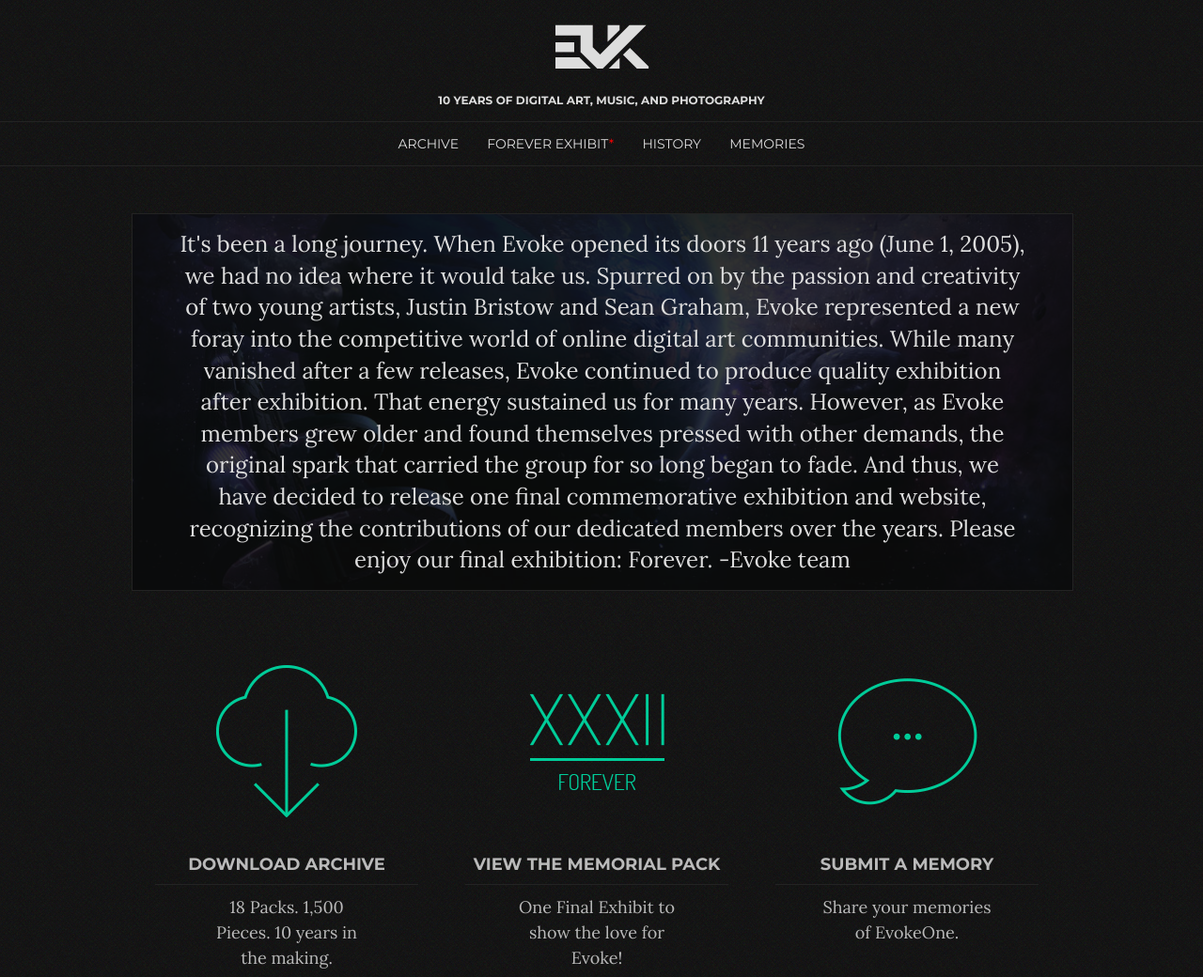
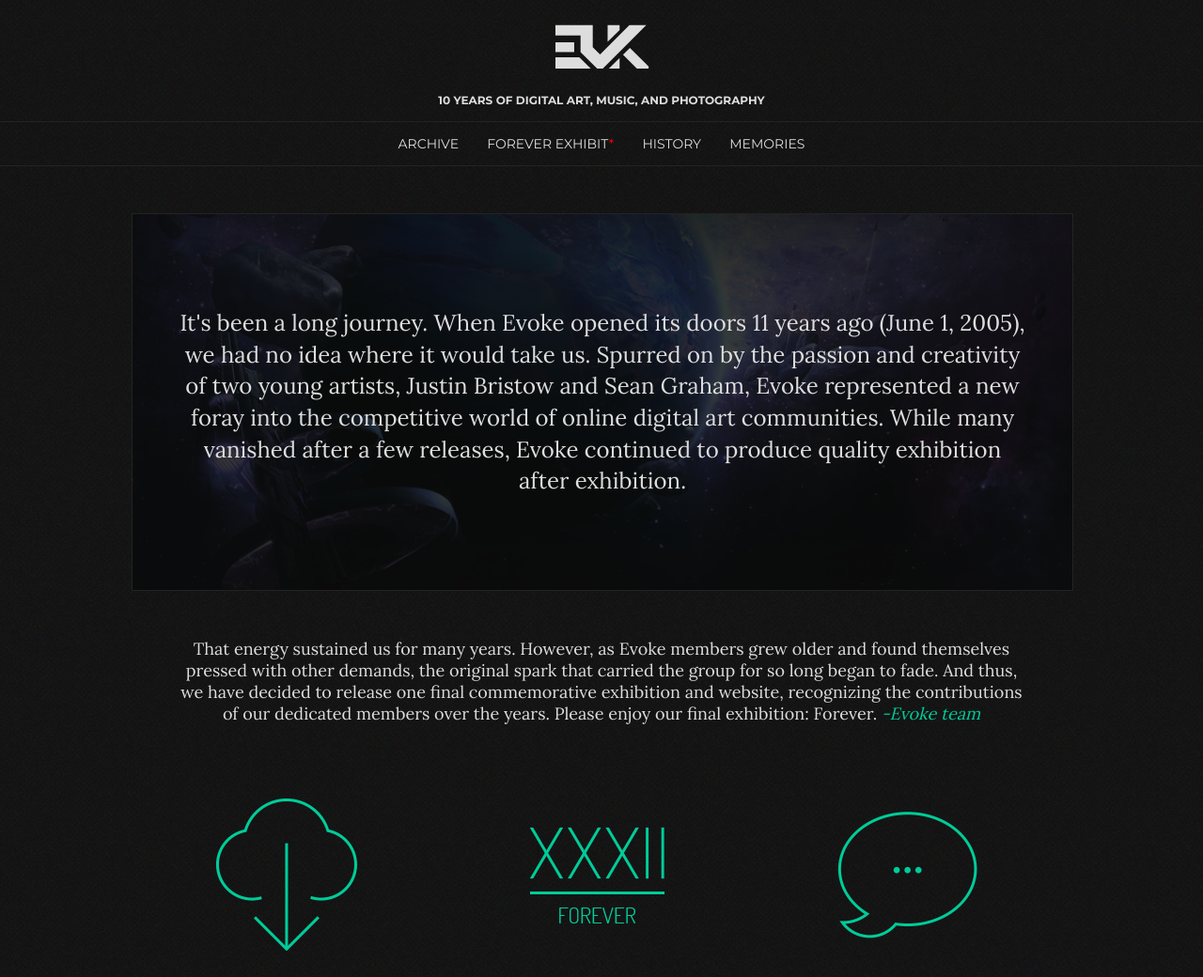
Before and after one commit to lostPixels/Evokeone.com, a Node server app: page / in a window 1280 px wide. Shown: the top 1040 px of the page at 94% size. Run offline with Node 20, Linux system fonts and the light colour scheme; some libraries are stand-ins or nearby versions.

Commit message:
added homepage breakup

```diff
--- a/assets/css/dist/main.css
+++ b/assets/css/dist/main.css
@@ -357,7 +357,7 @@ th {
 body,
 html {
   font-family: 'Lora', serif;
-  background: #141414 url("../img/background-pattern.gif");
+  background: #141414 url("../../img/background-pattern.gif");
   height: 100%;
   color: #ddd; }
 
@@ -560,7 +560,7 @@ footer .logo svg {
 
 .home .introduction {
   position: relative;
-  background: url("../img/homepage-hero-bg-1.jpg") center;
+  background: url("../../img/homepage-hero-bg-1.jpg") center;
   background-size: cover;
   height: 400px;
   box-shadow: inset 0 0 150px #0c0c0c;
@@ -608,6 +608,14 @@ footer .logo svg {
 
 .home .introduction img {
   width: 100%; }
+
+.home .sub-intro {
+  text-align: center;
+  font-size: 18px;
+  padding: 0 50px;
+  margin-bottom: 50px; }
+  .home .sub-intro em {
+    color: #00cc99; }
 
 .home .buckets {
   display: -webkit-flex;
--- a/assets/scss/partials/_global-theme.scss
+++ b/assets/scss/partials/_global-theme.scss
@@ -2,7 +2,7 @@
 body,
 html {
     font-family: 'Lora', serif;
-    background: #141414 url("../img/background-pattern.gif");
+    background: #141414 url("../../img/background-pattern.gif");
     height: 100%;
     color: $global-lt-grey;
 }
--- a/assets/scss/partials/pages/_home.scss
+++ b/assets/scss/partials/pages/_home.scss
@@ -1,7 +1,7 @@
 .home {
     .introduction {
         position: relative;
-        background: url("../img/homepage-hero-bg-1.jpg") center;
+        background: url("../../img/homepage-hero-bg-1.jpg") center;
         background-size: cover;
         height: 400px;
         box-shadow: inset 0 0 150px rgba(12,12,12,1);
@@ -50,6 +50,17 @@
     .introduction img {
         width: 100%;
     }
+
+    .sub-intro{
+        text-align: center;
+        font-size: 18px;
+        padding: 0 50px;
+        margin-bottom: 50px;
+        em{
+            color: $global-green;
+        }
+    }
+
     .buckets {
         display: flex;
     }
--- a/package.json
+++ b/package.json
@@ -19,11 +19,13 @@
     "express-handlebars": "^2.0.1",
     "gulp": "^3.9.1",
     "gulp-autoprefixer": "^3.1.0",
+    "gulp-image-resize": "^0.8.0",
     "gulp-sass": "^2.3.1",
     "lodash": "^4.12.0",
     "mongoose": "^4.2.4"
   },
   "devDependencies": {
-    "browser-sync": "^2.12.8"
+    "browser-sync": "^2.12.8",
+    "gulp-plumber": "^1.1.0"
   }
 }
--- a/views/exhibit.handlebars
+++ b/views/exhibit.handlebars
@@ -12,10 +12,9 @@
 <div class="artwork-list">
 
     {{#each data.artwork}}
-
         <figure class="artwork-thumbnail">
-            <a href="/submission/{{this.id}}" title="{{this.title}} by {{this.artist}}">
-                <img src="http://placehold.it/250x250" />
+            <a href="/submission/{{@../id}}/{{this.id}}" title="{{this.title}} by {{this.artist}}">
+                <img src="/public/art/thumb/{{this.imageID}}.jpg" />
                 <figcaption>
                     <span>{{this.title}}</span>
                     <span>{{this.artist}}</span>
--- a/views/home.handlebars
+++ b/views/home.handlebars
@@ -5,19 +5,16 @@
             <span class="intro-text-wrap">
                 <h1 class="intro-text">
                    It's been a long journey.
-
 					When Evoke opened its doors 11 years ago (June 1, 2005), we had no idea where it would take us. Spurred on by the passion and creativity of two young artists, Justin Bristow and Sean Graham, Evoke represented a new foray into the competitive world of online digital art communities. While many vanished after a few releases, Evoke continued to produce quality exhibition after exhibition.
-
-					That energy sustained us for many years. However, as Evoke members grew older and found themselves pressed with other demands, the original spark that carried the group for so long began to fade. And thus, we have decided to release one final commemorative exhibition and website, recognizing the contributions of our dedicated members over the years.
-
-					Please enjoy our final exhibition: Forever.
-
-					-Evoke team
-
                 </h1>
             </span>
         </figcaption>
     </figure>
+    <div class="sub-intro">
+        That energy sustained us for many years. However, as Evoke members grew older and found themselves pressed with other demands, the original spark that carried the group for so long began to fade. And thus, we have decided to release one final commemorative exhibition and website, recognizing the contributions of our dedicated members over the years.
+        Please enjoy our final exhibition: Forever.
+        <em>-Evoke team</em>
+    </div>
 
     <div class="buckets clearfix">
 
--- a/views/single-art.handlebars
+++ b/views/single-art.handlebars
@@ -1,5 +1,5 @@
 <figure class="art-wrapper">
-	<img class="art-img" src="http://placehold.it/1500x750">
+	<img class="art-img" src="/public/art/full/{{data.imageID}}.jpg">
 	<figcaption>
 		<h1 class="piece">{{data.title}}</h1>
 		<div class="artist-title">
```
Also changed, not shown: gulpfile.js (+15 -4 lines), assets/art/full/1.jpg (added).
